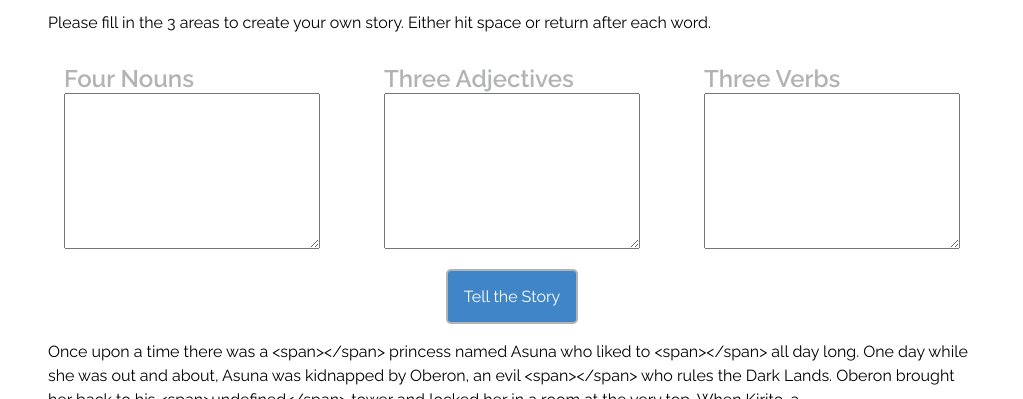
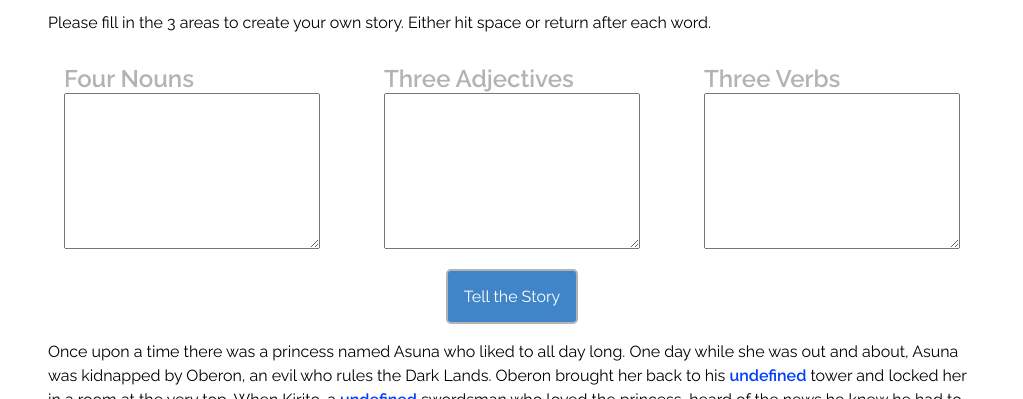
Before and after one commit to ConnerChappell/DGM_2760, a plain HTML site: page unit06/index.html in a window 1280 px wide. Both pictures are taken after a click on the button "Tell the Story". Shown: the part 527-926 px from the top of the page, without its empty margins (128-1151 px from the left). Drawn offline with Linux system fonts and the light colour scheme.

Commit message:
Fixed span tags

```diff
--- a/unit06/css/style.css
+++ b/unit06/css/style.css
@@ -71,7 +71,7 @@ textarea {
     line-height: 1.5rem;
 }
 #story span {
-    color: #3f85c7;
+    color: #003EFF;
     font-weight: bold;
 }
 button {
--- a/unit06/js/main.js
+++ b/unit06/js/main.js
@@ -11,5 +11,5 @@ function tellStory() {
     const myStory = `Once upon a time there was a <span>${adjectivesArray[0]}</span> princess named Asuna who liked to <span>${verbsArray[0]}</span> all day long. One day while she was out and about, Asuna was kidnapped by Oberon, an evil <span>${nounsArray[0]}</span> who rules the Dark Lands. Oberon brought her back to his <span>${adjectivesArray[1]}</span> tower and locked her in a room at the very top. When Kirito, a <span>${adjectivesArray[2]}</span> swordsman who loved the princess, heard of the news he knew he had to go save her. In order to save the princess, Kirito had to defeat a single boss on each floor of the tower. Among these bosses included a <span>${nounsArray[1]}</span>, <span>${nounsArray[2]}</span>, and a <span>${nounsArray[3]}</span>. The last boss on the floor before Asuna was a speical one, however. It was Oberon himself. Kirito had to <span>${verbsArray[1]}</span> his way up the tower with everything he had and managed to defeat every single boss and save Asuna. They both returned home and were able to <span>${verbsArray[2]}</span> happily ever after together.`
 
     let storyResults = document.querySelector('#story')
-    storyResults.textContent = myStory
+    storyResults.innerHTML = myStory
 }
```
